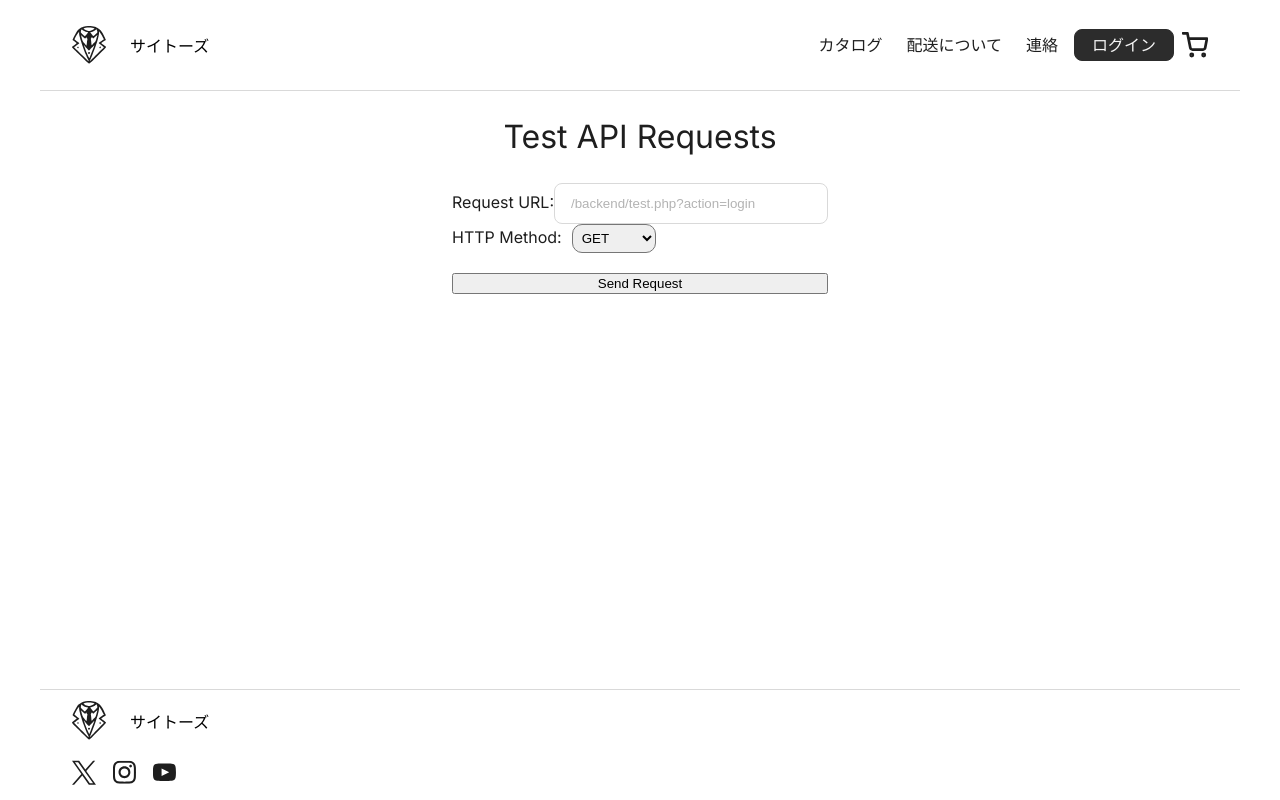
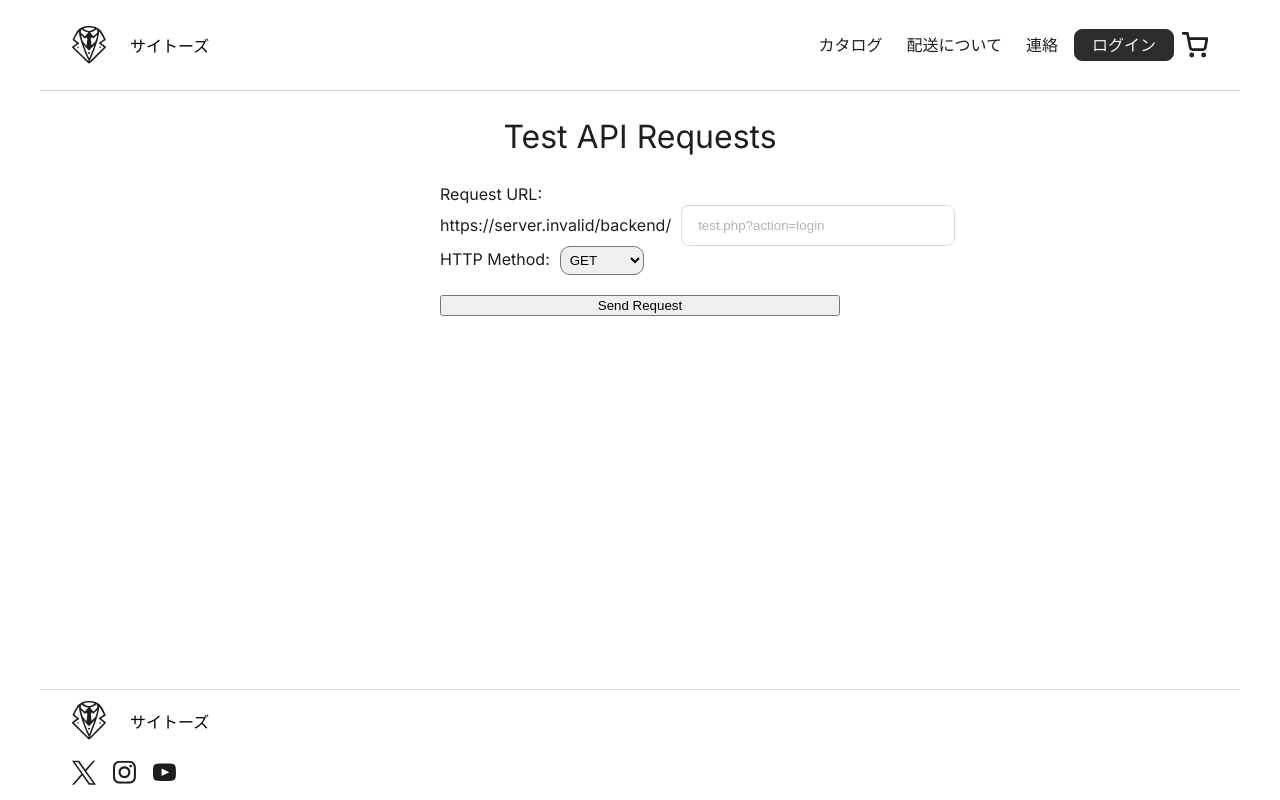
Before and after one commit to artsdaniiru/suit-site, a Vue app: page /test-api in a window 1280 px wide. Built offline with nearby package versions, Linux system fonts and the light colour scheme; no server answers.

Commit message:
Json editor

```diff
--- a/package.json
+++ b/package.json
@@ -13,6 +13,7 @@
     "core-js": "^3.8.3",
     "dotenv": "^16.4.5",
     "js-cookie": "^3.0.5",
+    "json-editor-vue": "^0.17.2",
     "node-ssh": "^13.2.0",
     "sass-loader": "^14.2.1",
     "vue": "^3.2.13",
--- a/src/views/TestApiView.vue
+++ b/src/views/TestApiView.vue
@@ -1,10 +1,14 @@
 <template>
     <div class="test-api">
+        <div>
             <h2>Test API Requests</h2>
             <form @submit.prevent="sendRequest">
                 <div>
                     <label for="url">Request URL:</label>
-                <input type="text" v-model="url" placeholder="/backend/test.php?action=login" required />
+                    <div class="url-filed">
+                        <span>{{ back_url }}/backend/</span>
+                        <input type="text" v-model="url" placeholder="test.php?action=login" required />
+                    </div>
                 </div>
 
                 <div>
@@ -19,18 +23,23 @@
 
                 <div v-if="method !== 'GET'">
                     <label for="body">Request Body (JSON):</label>
-                <textarea v-model="body" placeholder='{"key": "value"}'></textarea>
+                    <JsonEditorVue v-model="body" :mode="'text'" :askToFormat="false" />
                 </div>
 
                 <button type="submit">Send Request</button>
             </form>
+        </div>
+
+
 
         <div class="response" v-if="response">
-            <h3>Response</h3>
-            <button @click="toggleHighlight" outlined>
+            <h2>Response</h2>
+            <!-- <button @click="toggleHighlight" outlined>
                 {{ highlightEnabled ? 'Отключить' : 'Включить' }} раскраску
             </button>
-            <pre v-html="highlightEnabled ? highlightedJson : formattedJson"></pre>
+            <pre v-html="highlightEnabled ? highlightedJson : formattedJson"></pre> -->
+
+            <JsonEditorVue v-model="response" :mode="'text'" :askToFormat="false" :readOnly="true" />
         </div>
     </div>
 </template>
@@ -40,8 +49,13 @@ import { ref, defineComponent, onMounted, watch } from 'vue';
 import axios from 'axios';
 import Cookies from 'js-cookie';
 
+import JsonEditorVue from 'json-editor-vue'
+
 export default defineComponent({
     name: "TestApiView",
+    components: {
+        JsonEditorVue
+    },
     setup() {
         const url = ref('');
         const method = ref('GET');
@@ -51,6 +65,7 @@ export default defineComponent({
         const highlightedJson = ref('');
         const highlightEnabled = ref(true);
 
+        const back_url = ref(process.env.VUE_APP_BACKEND_URL);
         // Функция для раскраски JSON
         const syntaxHighlight = (json) => {
             if (typeof json != 'string') {
@@ -141,6 +156,7 @@ export default defineComponent({
             sendRequest,
             toggleHighlight,
             highlightEnabled,
+            back_url
         };
     }
 });
@@ -148,6 +164,12 @@ export default defineComponent({
 
 <style lang="scss">
 .test-api {
+
+    .url-filed {
+        display: flex;
+        gap: 10px;
+        align-items: center;
+    }
 
     .response {
         margin-left: auto;
@@ -191,23 +213,23 @@ export default defineComponent({
 
         /* Стили для раскраски JSON */
         .string {
-            color: green !important;
+            color: #008000 !important;
         }
 
         .number {
-            color: darkorange !important;
+            color: #ee422e !important;
         }
 
         .boolean {
-            color: blue !important;
+            color: #ff8c00 !important;
         }
 
         .null {
-            color: magenta !important;
+            color: #004ed0 !important;
         }
 
         .key {
-            color: red !important;
+            color: #1a1a1a !important;
         }
     }
 }
```
Also changed, not shown: 1 other file (tests, documents, lock files or other folders). Lines whose indentation alone changed are shown as unchanged.
